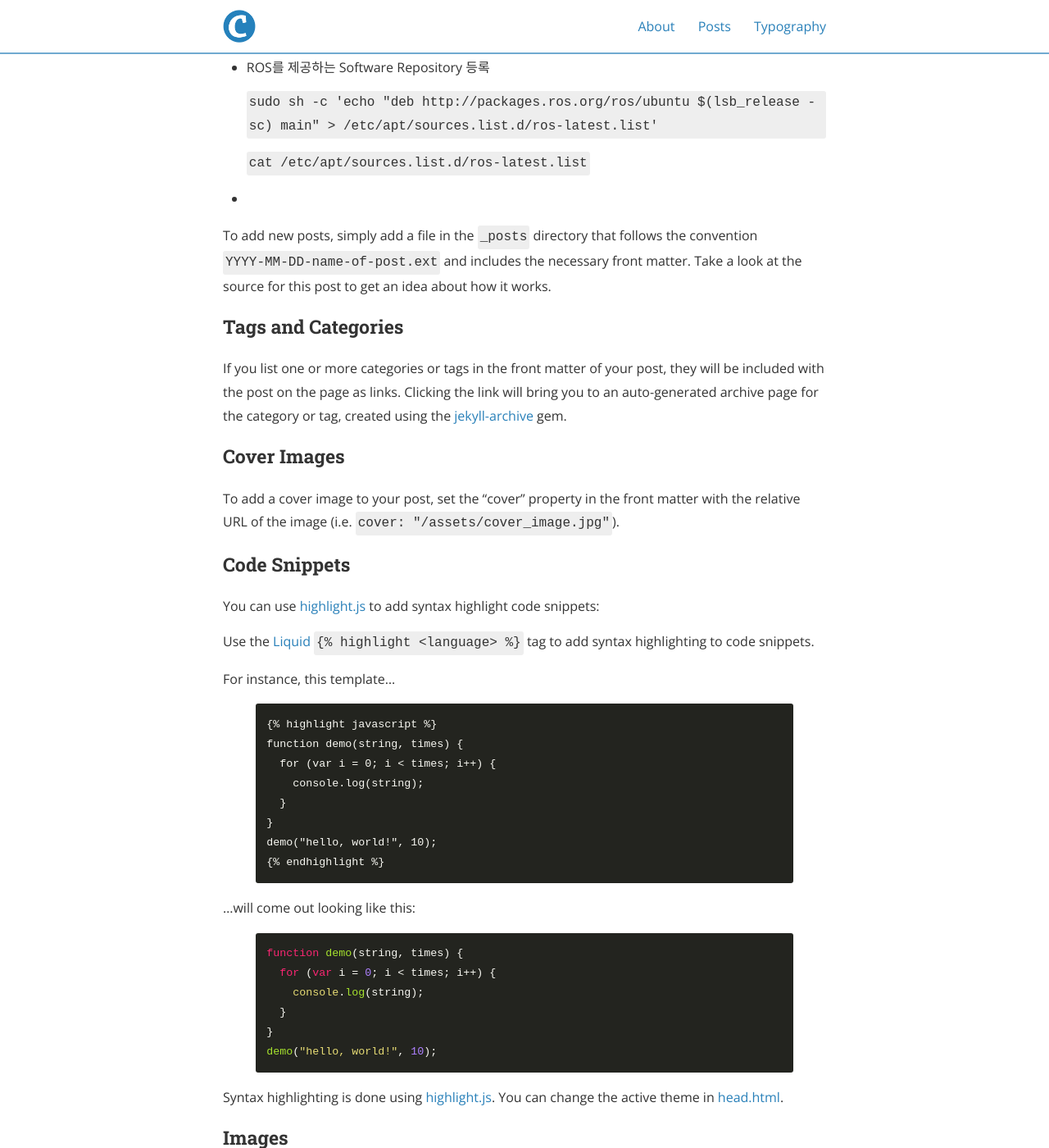
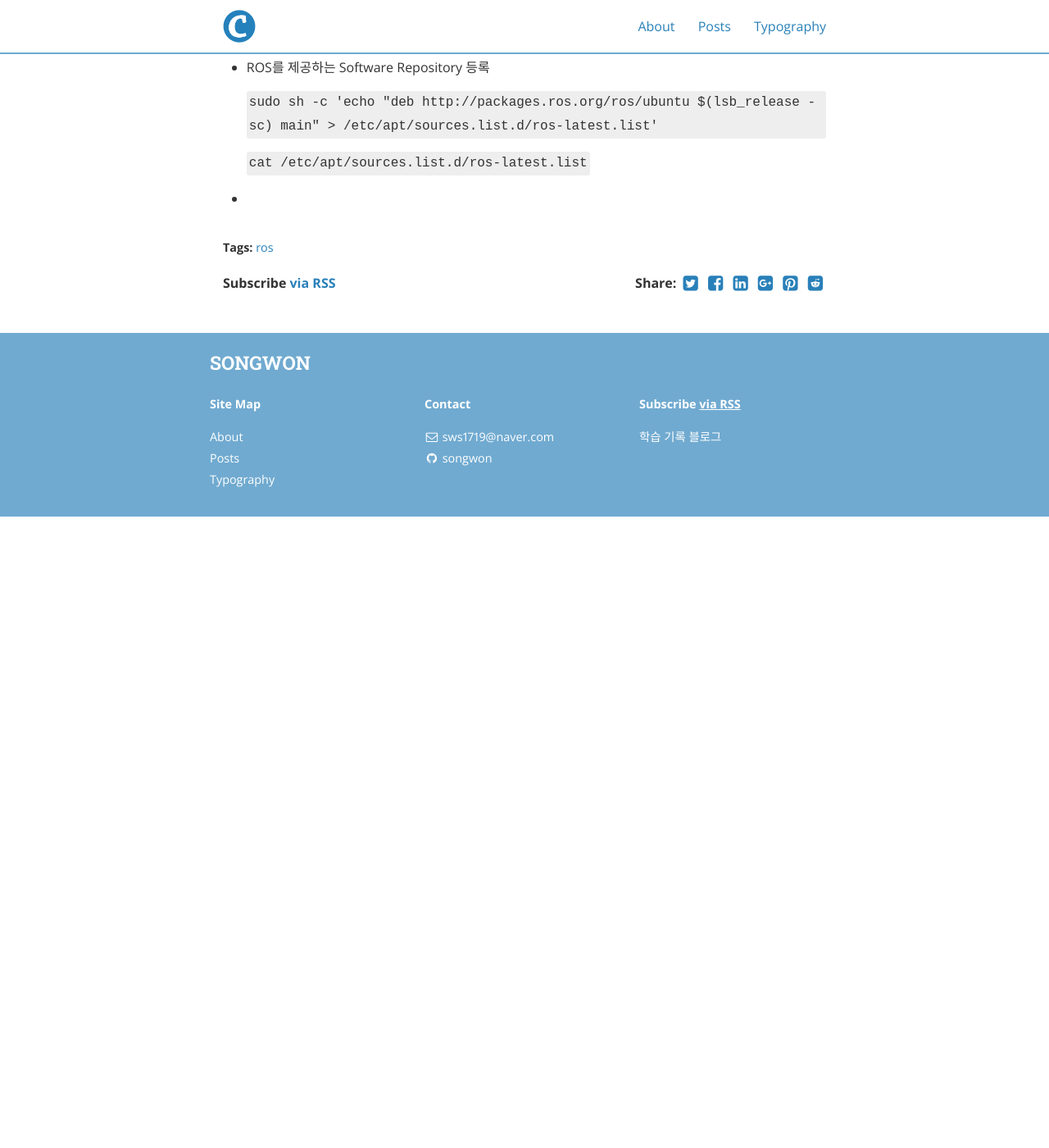
Before and after one commit to songwon31/songwon31.github.io, a Jekyll site: the page built from _posts/2012-11-07-2022.11.7.-ROS-기초.markdown, in a window 1280 px wide and 1400 px high, scrolled down 674 px. Shown: the whole window at 82% size. Built offline with Jekyll 4.4.1, drawn with Linux system fonts in a browser that asks for light colours; nearby versions of some CDN libraries; after the commit the page ends 1304 px from its top, so only the background shows below that; some of the changed text lies outside the part shown.

Commit message:
Update 2012-11-07-2022.11.7.-ROS-기초.markdown

```diff
--- a/_posts/2012-11-07-2022.11.7.-ROS-기초.markdown
+++ b/_posts/2012-11-07-2022.11.7.-ROS-기초.markdown
@@ -20,65 +20,3 @@ cover:  "/assets/instacode.png"
   `cat /etc/apt/sources.list.d/ros-latest.list`
 
 -
-
-
-To add new posts, simply add a file in the `_posts` directory that follows the convention `YYYY-MM-DD-name-of-post.ext` and includes the necessary front matter. Take a look at the source for this post to get an idea about how it works.
-
-### Tags and Categories
-
-If you list one or more categories or tags in the front matter of your post, they will be included with the post on the page as links. Clicking the link will bring you to an auto-generated archive page for the category or tag, created using the [jekyll-archive][jekyll-archive] gem.
-
-### Cover Images
-
-To add a cover image to your post, set the "cover" property in the front matter with the relative URL of the image (i.e. <code>cover: "/assets/cover_image.jpg"</code>).
-
-### Code Snippets
-
-You can use [highlight.js][highlight] to add syntax highlight code snippets:
-
-Use the [Liquid][liquid] `{% raw %}{% highlight <language> %}{% endraw %}` tag to add syntax highlighting to code snippets.
-
-For instance, this template...
-{% highlight html %}
-{% raw %}{% highlight javascript %}
-function demo(string, times) {
-  for (var i = 0; i < times; i++) {
-    console.log(string);
-  }
-}
-demo("hello, world!", 10);
-{% endhighlight %}{% endraw %}
-{% endhighlight %}
-
-...will come out looking like this:
-
-{% highlight javascript %}
-function demo(string, times) {
-  for (var i = 0; i < times; i++) {
-    console.log(string);
-  }
-}
-demo("hello, world!", 10);
-{% endhighlight %}
-
-Syntax highlighting is done using [highlight.js][highlight]. You can change the active theme in [head.html](https://github.com/bencentra/centrarium/blob/2dcd73d09e104c3798202b0e14c1db9fa6e77bc7/_includes/head.html#L15).
-
-### Images
-
-Lightbox has been enabled for images. To create the link that'll launch the lightbox, add <code>data-lightbox</code> and <code>data-title</code> attributes to an <code>&lt;a&gt;</code> tag around your <code>&lt;img&gt;</code> tag. The result is:
-
-<a href="//bencentra.com/assets/images/falcon9_large.jpg" data-lightbox="falcon9-large" data-title="Check out the Falcon 9 from SpaceX">
-  <img src="//bencentra.com/assets/images/falcon9_small.jpg" title="Check out the Falcon 9 from SpaceX">
-</a>
-
-For more information, check out the [Lightbox][lightbox] website.
-
-Check out the [Jekyll docs][jekyll] for more info on how to get the most out of Jekyll. File all bugs/feature requests at [Jekyll’s GitHub repo][jekyll-gh]. If you have questions, you can ask them on [Jekyll’s dedicated Help repository][jekyll-help].
-
-[jekyll]:      http://jekyllrb.com
-[jekyll-gh]:   https://github.com/jekyll/jekyll
-[jekyll-help]: https://github.com/jekyll/jekyll-help
-[highlight]:   https://highlightjs.org/
-[lightbox]:    http://lokeshdhakar.com/projects/lightbox2/
-[jekyll-archive]: https://github.com/jekyll/jekyll-archives
-[liquid]: https://github.com/Shopify/liquid/wiki/Liquid-for-Designers
```
